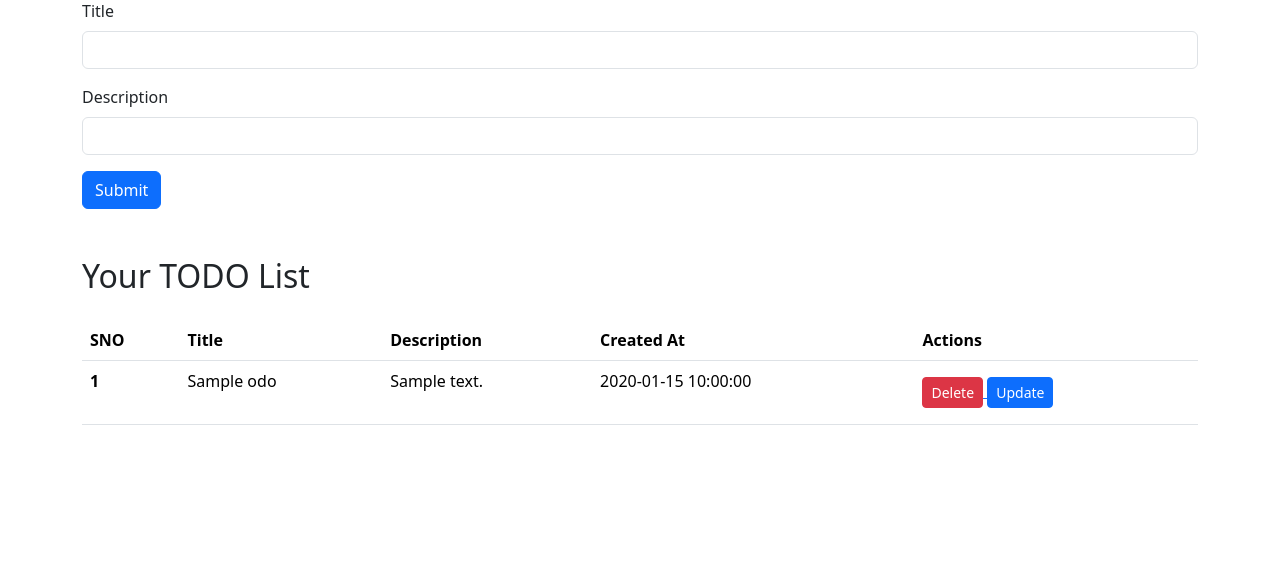
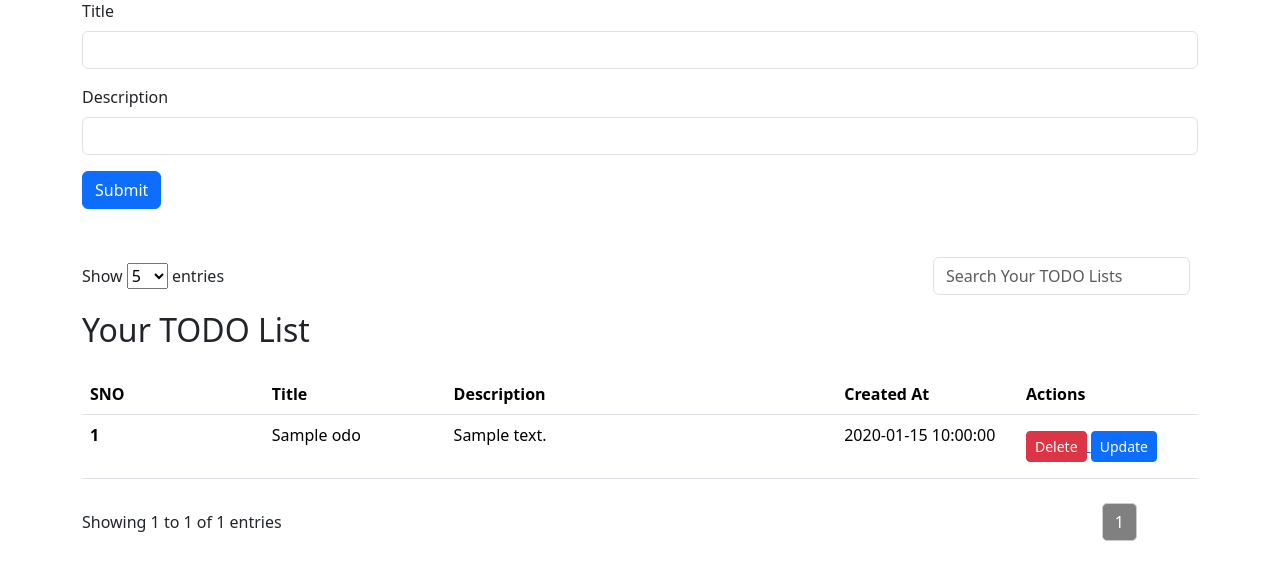
Before and after one commit to thangudigeSheshu/flask-todo-app, a Flask app: page / in a window 1280 px wide. Shown: the part 159-739 px from the top of the page. Run offline with Flask 3, Linux system fonts and the light colour scheme; tables that the repository leaves empty hold one stand-in row (values such as "Sample post"); some libraries are stand-ins or nearby versions.

Commit message:
Update index.html

```diff
--- a/templates/index.html
+++ b/templates/index.html
@@ -1,47 +1,174 @@
 {% extends 'base.html' %}
 {% block body %}
+<style>
+    .pagination {
+        display: flex;
+        align-items: center;
+        gap: 10px;
+    }
+
+    .page-numbers {
+        display: flex;
+        gap: 10px;
+    }
+
+    .page-numbers button {
+        padding: 6px 12px;
+        border: 1px solid #ccc;
+        background-color: white;
+        border-radius: 5px;
+        cursor: pointer;
+        transition: 0.3s;
+    }
+
+    .page-numbers button:hover {
+        background-color: #ddd;
+    }
+
+    .current-page {
+        background-color: grey !important;
+        color: white;
+    }
+
+    .bottom-section {
+        display: flex;
+        justify-content: space-between;
+        align-items: center;
+        margin-top: 20px;
+    }
+
+    table {
+        width: 100%;
+        table-layout: fixed;
+    }
+
+
+
+    td:nth-child(3),
+    th:nth-child(3) {
+        width: 35%;
+    }
+
+    td:nth-child(5),
+    th:nth-child(5) {
+        width: 180px;
+    }
+
+    td:nth-child(5) {
+        white-space: nowrap;
+    }
+</style>
+
+
+
 <div class="container my-5">
-    <h2 class="my-3"> Add Your TODO </h2>
+
+    <h2 class="my-3">
+        Add Your TODO
+    </h2>
+
     <form action="/" method="post">
+
         <div class="mb-3">
-            <label for="title1" class="form-label">Title</label>
-            <input type="text" class="form-control" name="title" id="title1" aria-describedby="emailHelp" />
-        </div>
-        <div class="mb-3">
-            <label for="desc1" class="form-label">Description</label>
-            <input type="text" name="desc" class="form-control" id="desc1" />
+
+            <label for="title1" class="form-label">
+                Title
+            </label>
+
+            <input type="text" class="form-control" name="title" id="title1" />
+
         </div>
 
-        <button type="submit" class="btn btn-primary" id="btn">Submit</button>
+        <div class="mb-3">
+
+            <label for="desc1" class="form-label">
+                Description
+            </label>
+
+            <input type="text" name="desc" class="form-control" id="desc1" />
+
+        </div>
+
+        <button type="submit" class="btn btn-primary">
+            Submit
+        </button>
+
     </form>
+
 </div>
 
 <div class="container my-3">
-    <h2>Your TODO List</h2>
+
+    <div class="top-section d-flex justify-content-between align-items-center">
+
+        <div>
+
+            Show
+
+            <select id="entries">
+
+                <option selected>5</option>
+                <option>10</option>
+                <option>25</option>
+                <option>50</option>
+
+            </select>
+
+            entries
+
+        </div>
+
+        <form class="d-flex" role="search">
+
+            <input class="form-control me-2" id="searchInput" type="search" placeholder="Search Your TODO Lists"
+                aria-label="Search">
+
+        </form>
+
+    </div>
+
+    <h2 class="my-3">
+        Your TODO List
+    </h2>
+
     <table class="table my-4">
+
         <thead>
+
             <tr>
-                <th scope="col">SNO</th>
-                <th scope="col">Title</th>
-                <th scope="col">Description</th>
-                <th scope="col">Created At</th>
-                <th scope="col">Actions</th>
+
+                <th>SNO</th>
+                <th>Title</th>
+                <th>Description</th>
+                <th>Created At</th>
+                <th>Actions</th>
+
             </tr>
+
         </thead>
+
         <tbody>
+
             {% for todo in allTodo %}
+
             <tr class="t-rows">
-                <th scope="row">{{loop.index}}</th>
+
+                <th>{{loop.index}}</th>
+
                 <td>{{todo.title}}</td>
+
                 <td>{{todo.desc}}</td>
+
                 <td>{{todo.created_at}}</td>
-                <td><a href="/delete/{{todo.sno}}">
+
+                <td>
+
+                    <a href="/delete/{{todo.sno}}">
                         <button class="btn btn-danger btn-sm">
-
                             Delete
-
                         </button>
                     </a>
+
                     <a href="/update/{{todo.sno}}">
                         <button class="btn btn-primary btn-sm my-2">
                             Update
@@ -51,57 +178,251 @@
                 </td>
 
             </tr>
+
             {% endfor %}
+
         </tbody>
+
     </table>
+
+    <div class="bottom-section">
+
+        <div>
+            Showing 1 to 10 of 10 entries
         </div>
+
+        <div class="pagination">
+
+            <button class="prev">
+                Previous
+            </button>
+
+            <div class="page-numbers"></div>
+
+            <button class="next">
+                Next
+            </button>
+
+        </div>
+
+    </div>
+
+</div>
+
 {% endblock %}
 
 {% block script %}
 
 <script>
 
-const searchInput = document.getElementById('searchInput')
+    const searchInput = document.getElementById('searchInput');
 
     searchInput.addEventListener('keyup', () => {
 
-    const val = searchInput.value.toLowerCase()
+        const val = searchInput.value.toLowerCase();
 
-    const rows = document.querySelectorAll('.t-rows')
+        const rowsSearch = document.querySelectorAll('.t-rows');
 
-    rows.forEach((row) => {
+        rowsSearch.forEach((row) => {
 
-        const text = row.textContent.toLowerCase()
+            const text = row.textContent.toLowerCase();
 
-        const cells = row.querySelectorAll('td, th')
+            const cells = row.querySelectorAll('td, th');
 
             if (text.includes(val)) {
 
-            //shows all rows
-            row.style.display = ''
+                row.style.display = '';
 
                 cells.forEach((cell) => {
 
                     if (val !== '') {
-                    cell.style.background = 'yellow'
-                }
-                else {
-                    //default value
-                    cell.style.background = ''
-                }
 
-            })
+                        cell.style.background = 'yellow';
 
                     }
                     else {
 
-            row.style.display = 'none'
+                        cell.style.background = '';
 
                     }
 
-    })
+                });
 
-})
+            }
+            else {
+
+                row.style.display = 'none';
+
+            }
+
+        });
+
+    });
+
+    let rows = document.querySelectorAll("tbody tr");
+
+    let nextBtn = document.querySelector(".next");
+
+    let prevBtn = document.querySelector(".prev");
+
+    let entry = document.querySelector("#entries");
+
+    let bottomSecDiv = document.querySelector(".bottom-section > div");
+
+    let act = document.querySelector(".page-numbers");
+
+    let currPage = 1;
+
+    let rowsPerPage = 5;
+
+    entry.addEventListener("change", () => {
+
+        rowsPerPage = parseInt(entry.value);
+
+        currPage = 1;
+
+        changeBottonNumbers(
+            Math.ceil(rows.length / rowsPerPage)
+        );
+
+        showPaging(currPage);
+
+    });
+
+    let currVal = Math.ceil(rows.length / rowsPerPage);
+
+    changeBottonNumbers(currVal);
+
+    function showPaging(page) {
+
+        rows.forEach((row, ind) => {
+
+            if (
+                ind >= (page - 1) * rowsPerPage &&
+                ind < page * rowsPerPage
+            ) {
+
+                row.style.display = "";
+
+            }
+            else {
+
+                row.style.display = "none";
+
+            }
+
+        });
+
+        bottomSecDiv.innerHTML =
+            `Showing ${(page - 1) * rowsPerPage + 1}
+    to ${Math.min(page * rowsPerPage, rows.length)}
+    of ${rows.length} entries`;
+
+        let totalPages = Math.ceil(rows.length / rowsPerPage);
+
+        if (page >= totalPages) {
+
+            nextBtn.style.visibility = "hidden";
+
+        }
+        else {
+
+            nextBtn.style.visibility = "visible";
+
+        }
+
+        if (page == 1) {
+
+            prevBtn.style.visibility = "hidden";
+
+        }
+        else {
+
+            prevBtn.style.visibility = "visible";
+
+        }
+
+    }
+
+    showPaging(currPage);
+
+    nextBtn.addEventListener("click", () => {
+
+        if (currPage < Math.ceil(rows.length / rowsPerPage)) {
+
+            currPage++;
+
+            showPaging(currPage);
+
+            let allBtns = act.querySelectorAll("button");
+
+            allBtns.forEach((e) => {
+
+                e.classList.remove("current-page");
+
+            });
+
+            allBtns[currPage - 1].classList.add("current-page");
+
+        }
+
+    });
+
+    prevBtn.addEventListener("click", () => {
+
+        if (currPage > 1) {
+
+            currPage--;
+
+            showPaging(currPage);
+
+            let allBtns = act.querySelectorAll("button");
+
+            allBtns.forEach((e) => {
+
+                e.classList.remove("current-page");
+
+            });
+
+            allBtns[currPage - 1].classList.add("current-page");
+
+        }
+
+    });
+
+    function changeBottonNumbers(val) {
+
+        act.innerHTML = "";
+
+        for (let i = 1; i <= val; i++) {
+
+            let createBut = document.createElement("button");
+
+            createBut.textContent = i;
+
+            act.appendChild(createBut);
+
+            createBut.addEventListener("click", () => {
+
+                act.querySelectorAll("button").forEach((e) => {
+
+                    e.classList.remove("current-page");
+
+                });
+
+                createBut.classList.add("current-page");
+
+                currPage = i;
+
+                showPaging(currPage);
+
+            });
+
+        }
+
+        act.querySelector("button").classList.add("current-page");
+
+    }
 
 </script>
 
```
Lines whose indentation alone changed are shown as unchanged.
